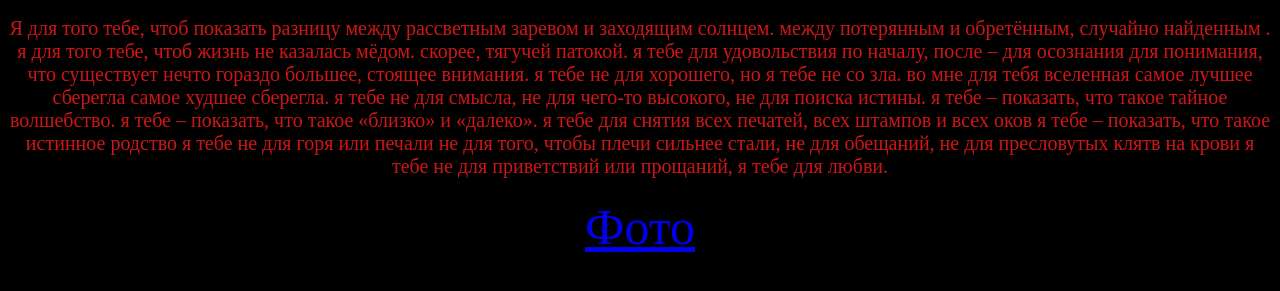
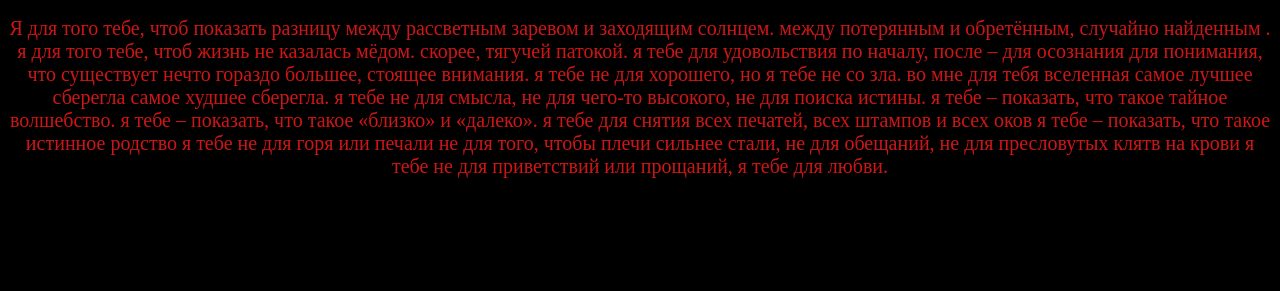
Before and after one commit to JurijsVelicevs/TrueLOVE, a plain HTML site: page index.html in a window 1280 px wide. Shown: the part 103-394 px from the top of the page. Drawn offline with Linux system fonts and the light colour scheme.

Commit message:
Update index.html

```diff
--- a/index.html
+++ b/index.html
@@ -40,14 +40,7 @@
             я тебе не для приветствий или прощаний,
             я тебе
             для любви.</p>
-        <div style="text-align:center; font-size: 50px">
-        <a href="Photos.html">Фото</a>
-        </div>
-        div class="text-center">
-            button type="submit">Нажми меня</button>
-          </div>
 
-        div class="output"></div>
 
         <script src="index.js"></script>
     </body>
```
